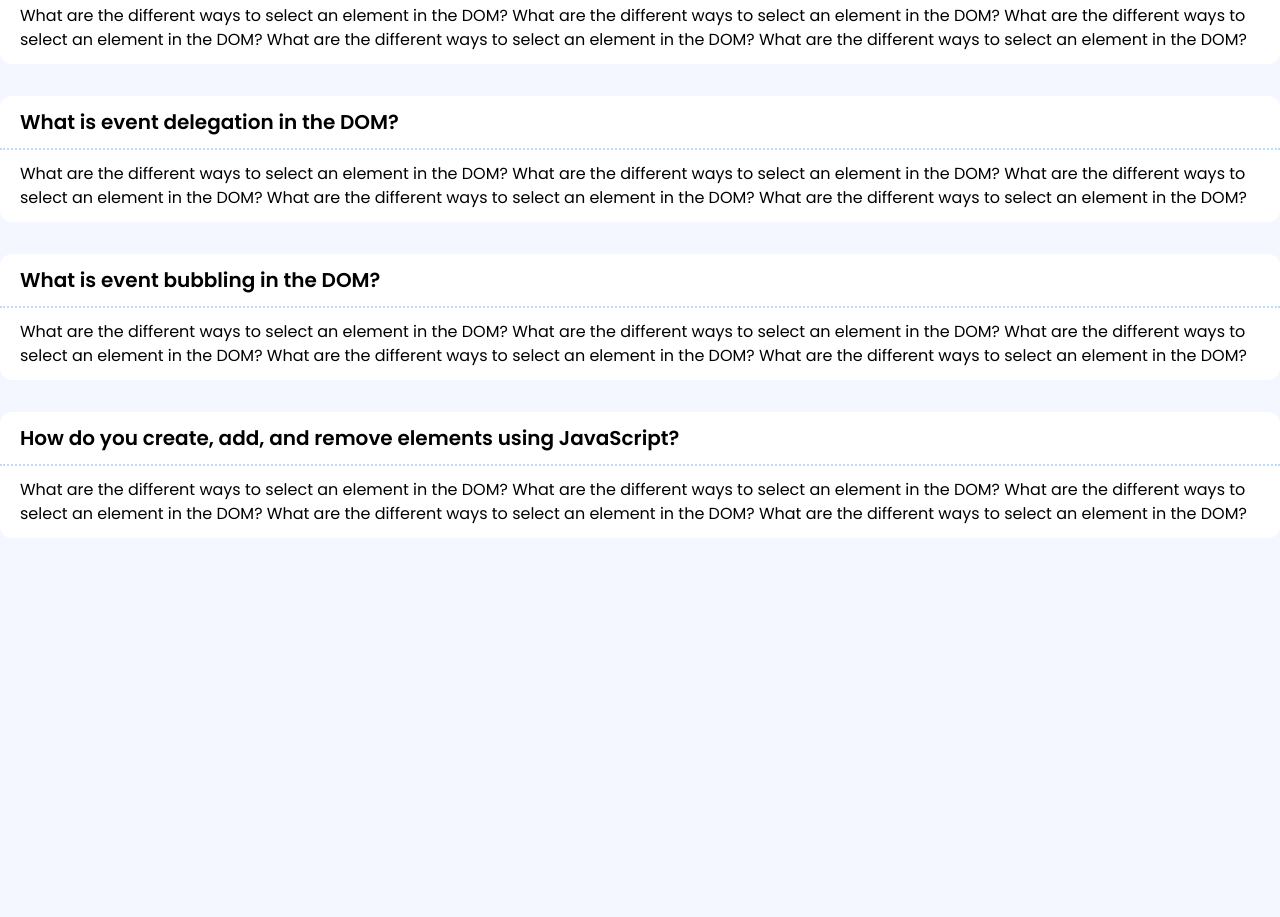
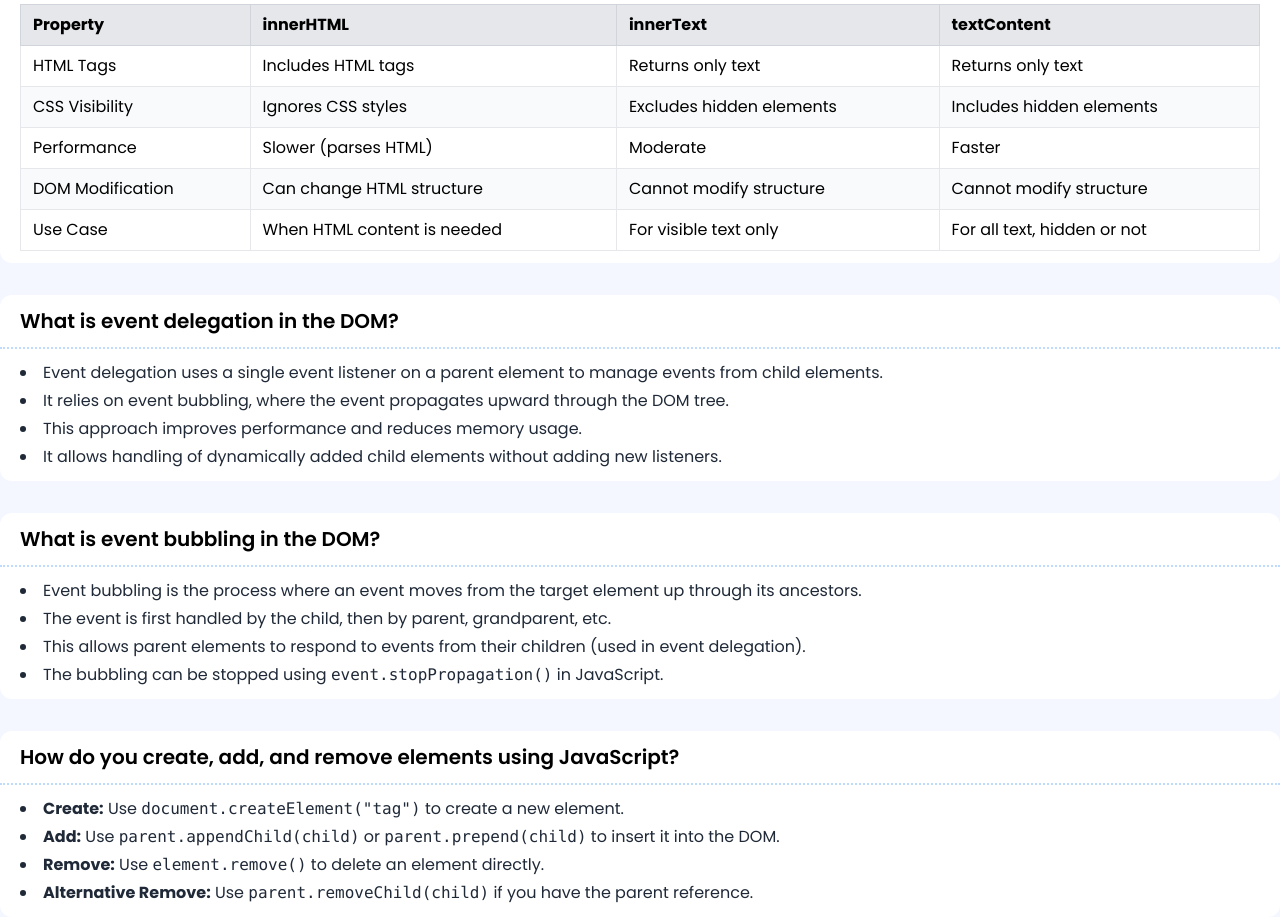
Before and after one commit to ArifulIslamAtrafat118/DevBoard-JS, a plain HTML site: page blogs.html in a window 1280 px wide. Shown: the part 500-1417 px from the top of the page. Before the commit the page ends 1038 px from the top, so only its background shows below. Drawn offline with nearby package versions, Linux system fonts and the light colour scheme.

Commit message:
just answered the questions that I had missed

```diff
--- a/blogs.html
+++ b/blogs.html
@@ -50,16 +50,20 @@
                         <p class=""> the different ways to select an element in the DOM is:
                         <ol class="list-decimal pl-4">
                             <li>
-                                    Select by getElementById("value"); it select the element which id is match the passed value.
+                                Select by getElementById("value"); it select the element which id is match the passed
+                                value.
                             </li>
                             <li>
-                                    Select by getElementsByClassName("vlue"); is select the elements those class is match the passed value.
+                                Select by getElementsByClassName("vlue"); is select the elements those class is match
+                                the passed value.
                             </li>
                             <li>
-                                    Select by querySelector(); is select the imideate inner element which tag/id/class is match.
+                                Select by querySelector(); is select the imideate inner element which tag/id/class is
+                                match.
                             </li>
                             <li>
-                                    Select by querySelectorAll(); it select all the inner elements those are match by tag/id/class.
+                                Select by querySelectorAll(); it select all the inner elements those are match by
+                                tag/id/class.
                             </li>
                             <li>
                                 .closest() it select the perent element wchih is match.
@@ -70,28 +74,68 @@
                 </div>
                 <div class="bg-white rounded-xl ">
                     <div class="border-b-2 border-dotted border-blue-200" id="">
-                        <h2 class="px-5 py-3 text-xl font-semibold" id=""> What is the difference between innerHTML, innerText, and textContent ?</h2>
+                        <h2 class="px-5 py-3 text-xl font-semibold" id=""> What is the difference between innerHTML,
+                            innerText, and textContent ?</h2>
                     </div>
                     <div class="px-5 py-3" id="">
-                        <p class=""> What are the different ways to select an element in the DOM?
-                            What are the different ways to select an element in the DOM?
-                            What are the different ways to select an element in the DOM? What are the different ways to
-                            select an element in the DOM?
-                            What are the different ways to select an element in the DOM?
-                        </p>
+                        <table class="table-auto border border-gray-300 w-full text-left">
+                            <thead class="bg-gray-200">
+                                <tr>
+                                    <th class="border border-gray-300 px-3 py-2">Property</th>
+                                    <th class="border border-gray-300 px-3 py-2">innerHTML</th>
+                                    <th class="border border-gray-300 px-3 py-2">innerText</th>
+                                    <th class="border border-gray-300 px-3 py-2">textContent</th>
+                                </tr>
+                            </thead>
+                            <tbody>
+                                <tr>
+                                    <td class="border px-3 py-2">HTML Tags</td>
+                                    <td class="border px-3 py-2">Includes HTML tags</td>
+                                    <td class="border px-3 py-2">Returns only text</td>
+                                    <td class="border px-3 py-2">Returns only text</td>
+                                </tr>
+                                <tr class="bg-gray-50">
+                                    <td class="border px-3 py-2">CSS Visibility</td>
+                                    <td class="border px-3 py-2">Ignores CSS styles</td>
+                                    <td class="border px-3 py-2">Excludes hidden elements</td>
+                                    <td class="border px-3 py-2">Includes hidden elements</td>
+                                </tr>
+                                <tr>
+                                    <td class="border px-3 py-2">Performance</td>
+                                    <td class="border px-3 py-2">Slower (parses HTML)</td>
+                                    <td class="border px-3 py-2">Moderate</td>
+                                    <td class="border px-3 py-2">Faster</td>
+                                </tr>
+                                <tr class="bg-gray-50">
+                                    <td class="border px-3 py-2">DOM Modification</td>
+                                    <td class="border px-3 py-2">Can change HTML structure</td>
+                                    <td class="border px-3 py-2">Cannot modify structure</td>
+                                    <td class="border px-3 py-2">Cannot modify structure</td>
+                                </tr>
+                                <tr>
+                                    <td class="border px-3 py-2">Use Case</td>
+                                    <td class="border px-3 py-2">When HTML content is needed</td>
+                                    <td class="border px-3 py-2">For visible text only</td>
+                                    <td class="border px-3 py-2">For all text, hidden or not</td>
+                                </tr>
+                            </tbody>
+                        </table>
                     </div>
                 </div>
                 <div class="bg-white rounded-xl ">
                     <div class="border-b-2 border-dotted border-blue-200" id="">
-                        <h2 class="px-5 py-3 text-xl font-semibold" id="">  What is event delegation in the DOM?</h2>
+                        <h2 class="px-5 py-3 text-xl font-semibold" id=""> What is event delegation in the DOM?</h2>
                     </div>
                     <div class="px-5 py-3" id="">
-                        <p class=""> What are the different ways to select an element in the DOM?
-                            What are the different ways to select an element in the DOM?
-                            What are the different ways to select an element in the DOM? What are the different ways to
-                            select an element in the DOM?
-                            What are the different ways to select an element in the DOM?
-                        </p>
+                        <ul class="list-disc list-inside text-gray-800 space-y-1">
+                            <li>Event delegation uses a single event listener on a parent element to manage events from
+                                child elements.</li>
+                            <li>It relies on event bubbling, where the event propagates upward through the DOM tree.
+                            </li>
+                            <li>This approach improves performance and reduces memory usage.</li>
+                            <li>It allows handling of dynamically added child elements without adding new listeners.
+                            </li>
+                        </ul>
                     </div>
                 </div>
                 <div class="bg-white rounded-xl ">
@@ -99,25 +143,33 @@
                         <h2 class="px-5 py-3 text-xl font-semibold" id=""> What is event bubbling in the DOM?</h2>
                     </div>
                     <div class="px-5 py-3" id="">
-                        <p class=""> What are the different ways to select an element in the DOM?
-                            What are the different ways to select an element in the DOM?
-                            What are the different ways to select an element in the DOM? What are the different ways to
-                            select an element in the DOM?
-                            What are the different ways to select an element in the DOM?
-                        </p>
+                        <ul class="list-disc list-inside  text-gray-800 space-y-1">
+                            <li>Event bubbling is the process where an event moves from the target element up through
+                                its ancestors.</li>
+                            <li>The event is first handled by the child, then by parent, grandparent, etc.</li>
+                            <li>This allows parent elements to respond to events from their children (used in event
+                                delegation).</li>
+                            <li>The bubbling can be stopped using <code>event.stopPropagation()</code> in JavaScript.
+                            </li>
+                        </ul>
                     </div>
                 </div>
                 <div class="bg-white rounded-xl ">
                     <div class="border-b-2 border-dotted border-blue-200" id="">
-                        <h2 class="px-5 py-3 text-xl font-semibold" id=""> How do you create, add, and remove elements using JavaScript?</h2>
+                        <h2 class="px-5 py-3 text-xl font-semibold" id=""> How do you create, add, and remove elements
+                            using JavaScript?</h2>
                     </div>
                     <div class="px-5 py-3" id="">
-                        <p class=""> What are the different ways to select an element in the DOM?
-                            What are the different ways to select an element in the DOM?
-                            What are the different ways to select an element in the DOM? What are the different ways to
-                            select an element in the DOM?
-                            What are the different ways to select an element in the DOM?
-                        </p>
+                        <ul class="list-disc list-inside  text-gray-800 space-y-1">
+                            <li><strong>Create:</strong> Use <code>document.createElement("tag")</code> to create a new
+                                element.</li>
+                            <li><strong>Add:</strong> Use <code>parent.appendChild(child)</code> or
+                                <code>parent.prepend(child)</code> to insert it into the DOM.</li>
+                            <li><strong>Remove:</strong> Use <code>element.remove()</code> to delete an element
+                                directly.</li>
+                            <li><strong>Alternative Remove:</strong> Use <code>parent.removeChild(child)</code> if you
+                                have the parent reference.</li>
+                        </ul>
                     </div>
                 </div>
             </div>
```
Lines whose indentation alone changed are shown as unchanged.
